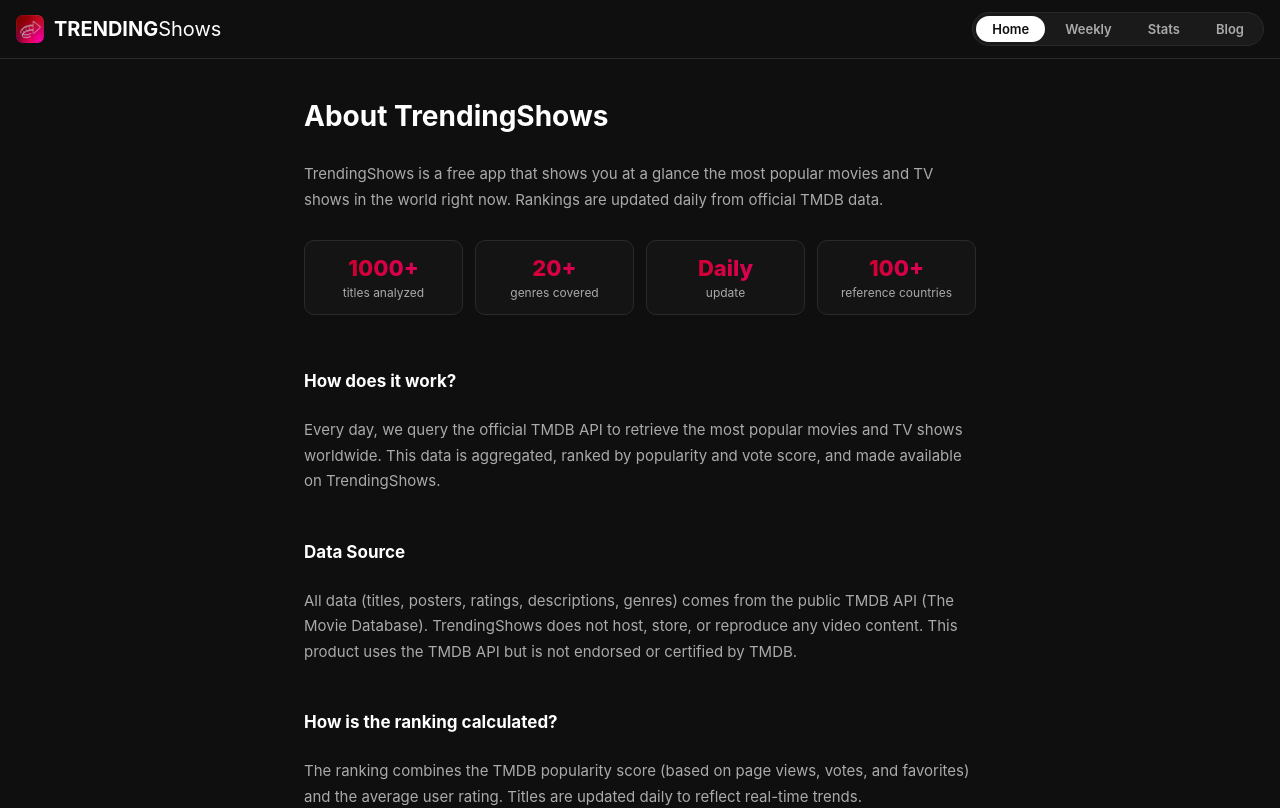
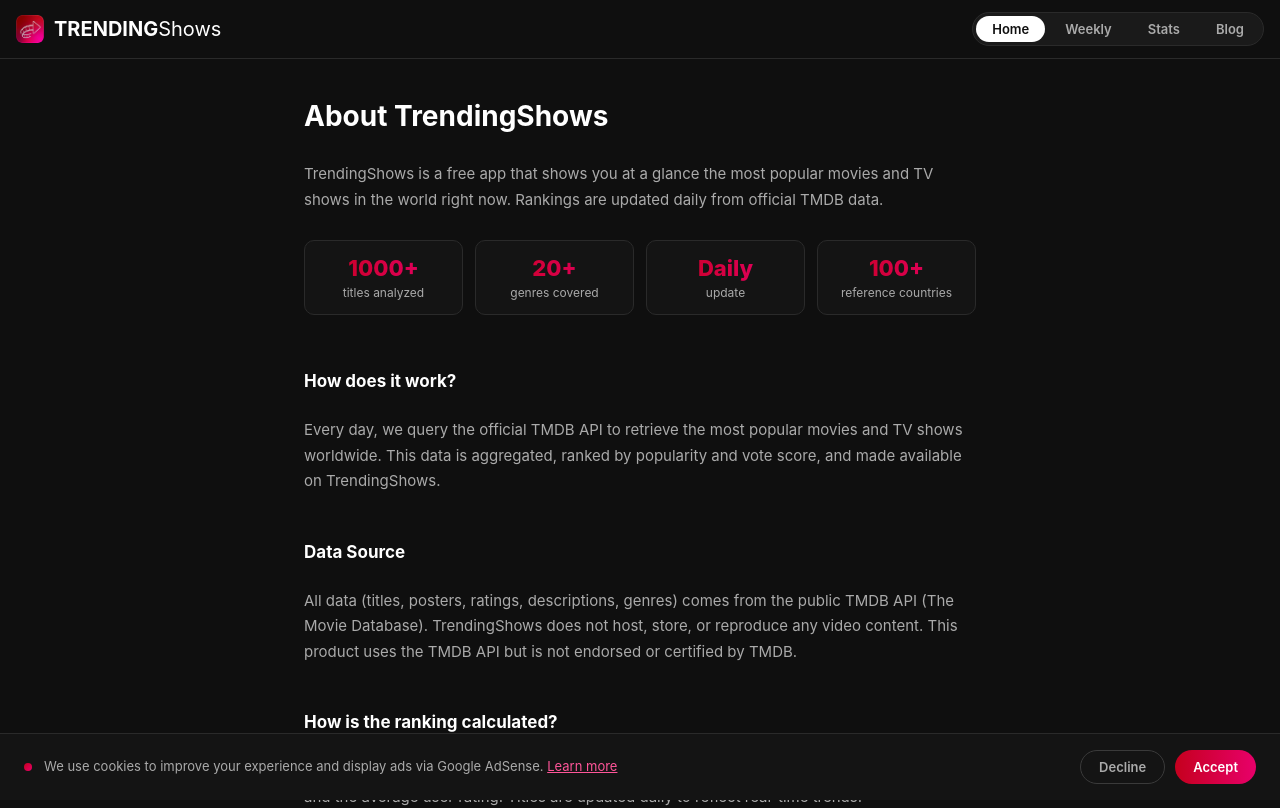
Before and after one commit to chrischris4/trendFlixFE, a Next.js app: page /about in a window 1280 px wide. Shown: the top 808 px of the page. Built offline with nearby package versions, Linux system fonts and the light colour scheme.

Commit message:
add cookie banner

```diff
--- a/app/ClientRoot.tsx
+++ b/app/ClientRoot.tsx
@@ -3,6 +3,8 @@
 import i18n from '../i18n';
 import { useEffect } from 'react';
 import { useAppStore } from '../store';
+import ClientOnly from '../components/ClientOnly';
+import CookieBanner from '../components/CookieBanner';
 
 export default function ClientRoot({ children }: { children: React.ReactNode }) {
   const { setLang } = useAppStore();
@@ -18,5 +20,12 @@
     } catch {}
   }, []);
 
-  return <>{children}</>;
+  return (
+    <>
+      {children}
+      <ClientOnly>
+        <CookieBanner />
+      </ClientOnly>
+    </>
+  );
 }
--- a/app/globals.css
+++ b/app/globals.css
@@ -108,3 +108,24 @@
 @media (max-width: 767px) {
   .type-filter-item { flex: 1; }
 }
+
+.cookie-banner {
+  position: fixed;
+  bottom: 0;
+  left: 0;
+  right: 0;
+  z-index: 999;
+  background-color: #141414;
+  border-top: 1px solid #2A2A2A;
+  padding: 16px 24px;
+  display: flex;
+  flex-direction: column;
+  gap: 14px;
+}
+@media (min-width: 640px) {
+  .cookie-banner {
+    flex-direction: row;
+    align-items: center;
+    justify-content: space-between;
+  }
+}
--- /dev/null
+++ b/components/CookieBanner.tsx
@@ -0,0 +1,78 @@
+'use client';
+import { useState, useEffect } from 'react';
+import Link from 'next/link';
+import { useTranslation } from 'react-i18next';
+
+export default function CookieBanner() {
+  const { t } = useTranslation();
+  const [visible, setVisible] = useState(false);
+
+  useEffect(() => {
+    const consent = localStorage.getItem('cookie_consent');
+    if (!consent) setVisible(true);
+  }, []);
+
+  function accept() {
+    localStorage.setItem('cookie_consent', 'accepted');
+    setVisible(false);
+  }
+
+  function decline() {
+    localStorage.setItem('cookie_consent', 'declined');
+    setVisible(false);
+  }
+
+  if (!visible) return null;
+
+  return (
+    <div className="cookie-banner">
+      <div style={{ display: 'flex', alignItems: 'center', gap: 12, flex: 1, minWidth: 260 }}>
+        <div style={{
+          width: 8,
+          height: 8,
+          borderRadius: '50%',
+          background: 'linear-gradient(135deg, #C5001E, #E8006A)',
+          flexShrink: 0,
+        }} />
+        <p style={{ color: '#AAAAAA', fontSize: 13, margin: 0, lineHeight: 1.5 }}>
+          {t('cookie.message')}{' '}
+          <Link href="/privacy" style={{ color: '#FF5599', textDecoration: 'underline' }}>
+            {t('cookie.learn_more')}
+          </Link>
+        </p>
+      </div>
+      <div style={{ display: 'flex', gap: 10, flexShrink: 0 }}>
+        <button
+          onClick={decline}
+          style={{
+            padding: '8px 18px',
+            borderRadius: 20,
+            border: '1px solid #3A3A3A',
+            backgroundColor: 'transparent',
+            color: '#AAAAAA',
+            fontSize: 13,
+            fontWeight: 600,
+            cursor: 'pointer',
+          }}
+        >
+          {t('cookie.decline')}
+        </button>
+        <button
+          onClick={accept}
+          style={{
+            padding: '8px 18px',
+            borderRadius: 20,
+            border: 'none',
+            background: 'linear-gradient(90deg, #C5001E, #E8006A)',
+            color: '#fff',
+            fontSize: 13,
+            fontWeight: 600,
+            cursor: 'pointer',
+          }}
+        >
+          {t('cookie.accept')}
+        </button>
+      </div>
+    </div>
+  );
+}
--- a/i18n/locales/en.ts
+++ b/i18n/locales/en.ts
@@ -213,6 +213,12 @@
     privacy: 'Privacy',
     contact: 'Contact',
   },
+  cookie: {
+    message: 'We use cookies to improve your experience and display ads via Google AdSense.',
+    learn_more: 'Learn more',
+    accept: 'Accept',
+    decline: 'Decline',
+  },
 };
 
 export default en;
--- a/i18n/locales/fr.ts
+++ b/i18n/locales/fr.ts
@@ -213,6 +213,12 @@
     privacy: 'Confidentialité',
     contact: 'Contact',
   },
+  cookie: {
+    message: 'Nous utilisons des cookies pour améliorer votre expérience et afficher des publicités via Google AdSense.',
+    learn_more: 'En savoir plus',
+    accept: 'Accepter',
+    decline: 'Refuser',
+  },
 };
 
 export default fr;
```
